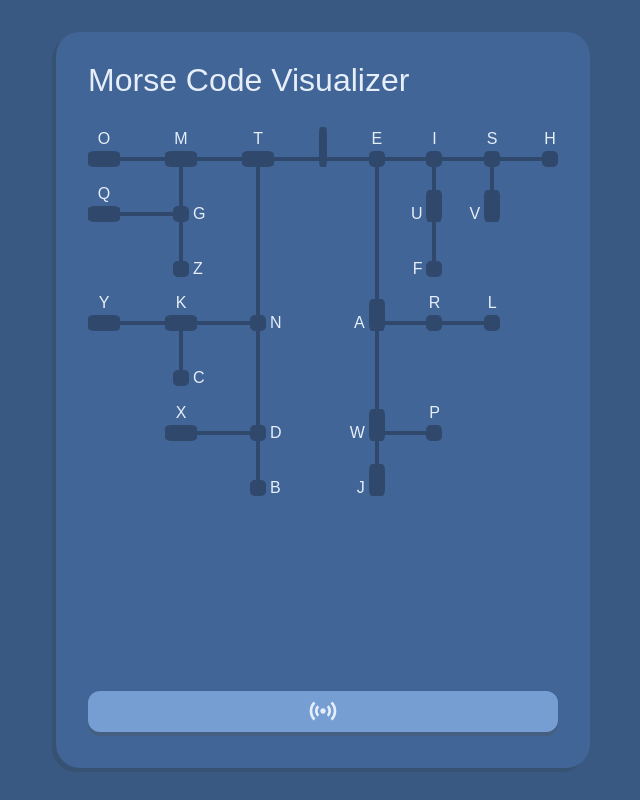
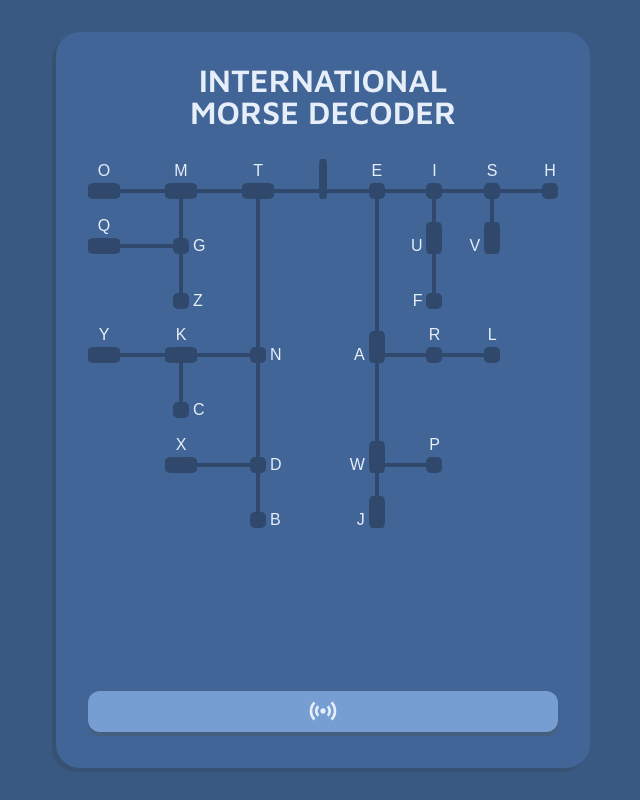
Before and after one commit to nickarora/morse-code-visualizer, a website: page app/index.html in a window 1280 px wide. Shown: the whole page, without its empty margins (317-957 px from the left). Drawn offline with Linux system fonts and the light colour scheme.

Commit message:
Header is styled

```diff
--- a/app/css/style.css
+++ b/app/css/style.css
@@ -94,6 +94,16 @@ main {
   gap: 1rem;
 }
 
+@media (max-width: 600px) {
+  body {
+    padding: 1rem;
+  }
+
+  main {
+    padding: 1.5rem;
+  }
+}
+
 .panel {
   --color-shadow: color-mix(in HSL, var(--color-background) 90%, black);
 
@@ -104,14 +114,17 @@ main {
   box-shadow: -0.25rem 0.25rem var(--color-shadow);
 }
 
-@media (max-width: 600px) {
-  body {
-    padding: 1rem;
-  }
+.no-wrap {
+  white-space: nowrap;
+}
 
-  main {
-    padding: 1.5rem;
-  }
+h1 {
+  font-family: "Maven Pro", sans-serif;
+  font-optical-sizing: auto;
+  font-weight: 600;
+  font-style: normal;
+  text-transform: uppercase;
+  text-align: center;
 }
 
 button.signal-on {
--- a/app/index.html
+++ b/app/index.html
@@ -5,6 +5,10 @@
     <meta name="viewport" content="width=device-width, initial-scale=1.0" />
 
     <title>Morse Code Visualizer</title>
+
+    <link rel="preconnect" href="https://fonts.googleapis.com">
+    <link rel="preconnect" href="https://fonts.gstatic.com" crossorigin>
+    <link href="https://fonts.googleapis.com/css2?family=Maven+Pro:wght@600&display=swap" rel="stylesheet">
 
     <link rel="stylesheet" href="css/reset.css" />
     <link rel="stylesheet" href="css/style.css" />
@@ -15,7 +19,7 @@
 
   <body>
     <main class="panel">
-      <h1>Morse Code Visualizer</h1>
+      <h1>International <span class="no-wrap">Morse Decoder</span></h1>
 
       <div class="morse-tree">
         <div id="morse-element-root" class="morse-element root" data-element-distance="0">
```
